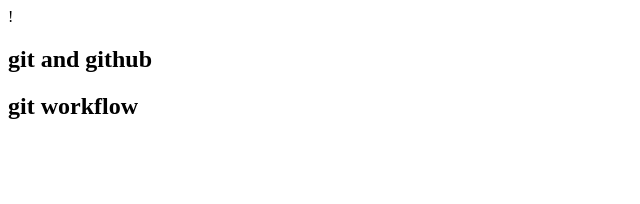
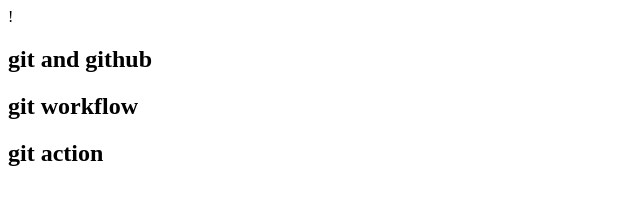
Before and after one commit to bari78666-stack/git-workflow, a plain HTML site: page index.html in a window 1280 px wide. Shown: the whole page, without its empty margins (0-640 px from the left). Drawn offline with Linux system fonts and the light colour scheme.

Commit message:
one line done

```diff
--- a/index.html
+++ b/index.html
@@ -7,5 +7,7 @@
 <h2>git and github</h2>
 <body>
  <h2>git workflow</h2>
-</body>
+ <h2>git action</h2>
+
+
 </html>
```
